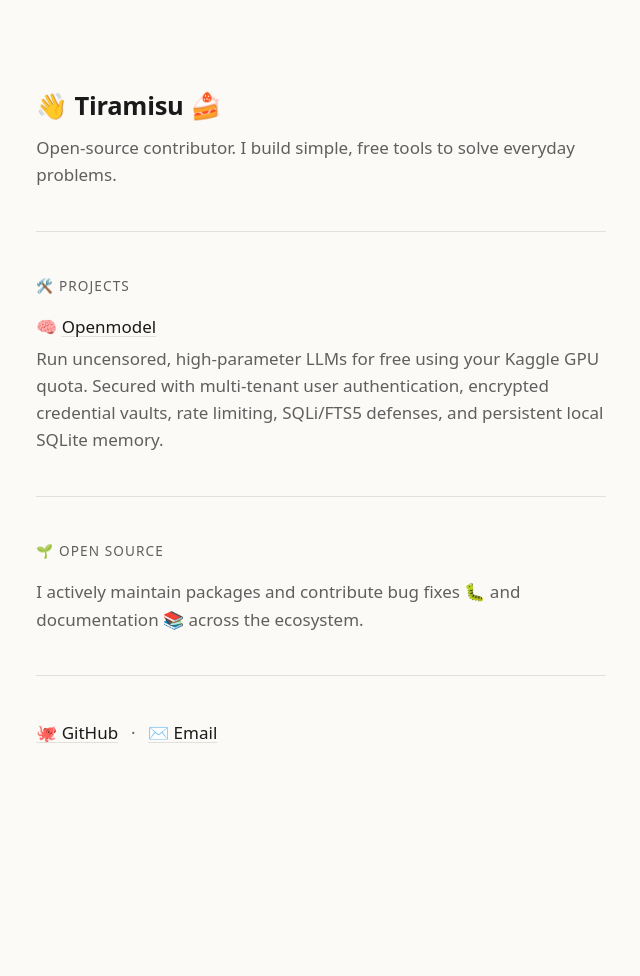
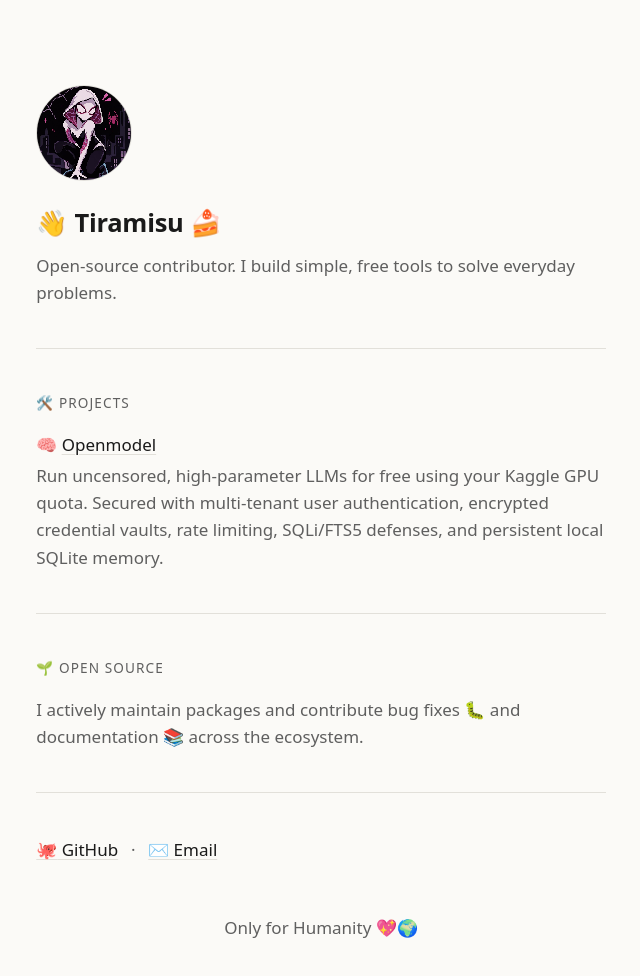
Before and after one commit to shinytiramisu/shinytiramisu, a plain HTML site: page index.html in a window 1280 px wide. Shown: the whole page, without its empty margins (319-959 px from the left). Before the commit the page ends 814 px from the top, so only its background shows below. Drawn offline with Linux system fonts and the light colour scheme.

Commit message:
Add profile picture and closing tagline

```diff
--- a/index.html
+++ b/index.html
@@ -12,6 +12,7 @@
 <body>
   <main>
     <header>
+      <img class="avatar" src="/images/pfp.jpg" width="96" height="96" alt="Pixel-art Spider-Gwen crouching on a rooftop at night">
       <h1><span class="wave" aria-hidden="true">👋</span> Tiramisu <span aria-hidden="true">🍰</span></h1>
       <p>Open-source contributor. I build simple, free tools to solve everyday problems.</p>
     </header>
@@ -36,6 +37,8 @@
       <span aria-hidden="true">·</span>
       <a href="mailto:anck.sunamun008@gmail.com"><span aria-hidden="true">✉️</span> Email</a>
     </footer>
+
+    <p class="tagline">Only for Humanity 💖🌍</p>
   </main>
 </body>
 </html>
--- a/style.css
+++ b/style.css
@@ -104,3 +104,20 @@ footer {
   gap: 0.75rem;
   color: var(--muted);
 }
+
+.avatar {
+  display: block;
+  width: 96px;
+  height: 96px;
+  border-radius: 50%;
+  object-fit: cover;
+  image-rendering: pixelated;
+  border: 1px solid var(--rule);
+  margin-bottom: 1.25rem;
+}
+
+.tagline {
+  margin-top: 3rem;
+  text-align: center;
+  color: var(--muted);
+}
```
Also changed, not shown: images/pfp.jpg (added).
